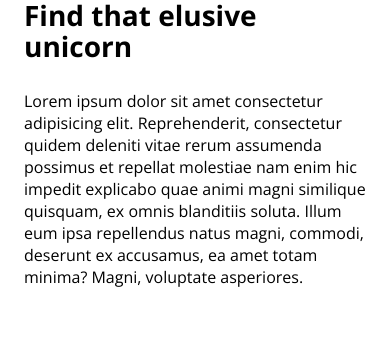
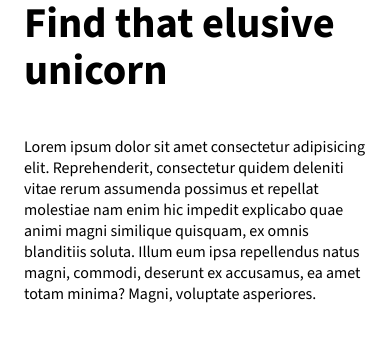
Before and after one commit to theisaachome/learn-modern-css-responsive, a plain HTML site: page mythos-web/index.html in a window 390 px wide. Drawn offline with nearby package versions, Linux system fonts and the light colour scheme.

Commit message:
responsive typography

```diff
--- a/mythos-web/app/scss/globals/_typography.scss
+++ b/mythos-web/app/scss/globals/_typography.scss
@@ -7,18 +7,8 @@ h1,h2,h3{
 }
 
 h1{
-    font-size: clamp(u.rem(28), u.rem(16) + 2vw, u.rem(40));
-    // font-size: clamp(1.75rem, 1rem + 2vw, 2.5rem);
-
-    // font-size: calc(16px  + 2vw);
-    // font-size: 7.5vw;// one of the best practices for responsive typography
-    // font-size: 28px; // mobile
-    // @include u.breakpoint('medium'){
-    //     font-size: 36px;
-    // }
-    // @include u.breakpoint('large'){
-    //     font-size: 42px;
-    // }
+   font-size: 2.625rem;
+   font-size: clamp(2.625rem, 1.77rem + 3.63vw, 4.5rem);
 }
 h2{
 
--- a/mythos-web/app/scss/utils/_fonts.scss
+++ b/mythos-web/app/scss/utils/_fonts.scss
@@ -1 +1,11 @@
-$font: 'Open Sans', sans-serif;
+// $font: 'Open Sans', sans-serif;
+$font: "Source Sans 3", sans-serif;
+
+// <weight>: Use a value from 200 to 900
+// <uniquifier>: Use a unique and descriptive class name
+// .source-sans-3-<uniquifier> {
+//   font-family: "Source Sans 3", sans-serif;
+//   font-optical-sizing: auto;
+//   font-weight: <weight>;
+//   font-style: normal;
+// }
--- a/mythos-web/index.html
+++ b/mythos-web/index.html
@@ -15,7 +15,7 @@
     <link rel="preconnect" href="https://fonts.googleapis.com" />
     <link rel="preconnect" href="https://fonts.gstatic.com" crossorigin />
     <link
-      href="https://fonts.googleapis.com/css2?family=Open+Sans:wght@400;700&display=swap"
+      href="https://fonts.googleapis.com/css2?family=Source+Sans+3:wght@400;700&display=swap"
       rel="stylesheet"
     />
     <link rel="stylesheet" href="/dist/styles.css">
```
Also changed, not shown: mythos-web/dist/styles.css, 1 other file.
